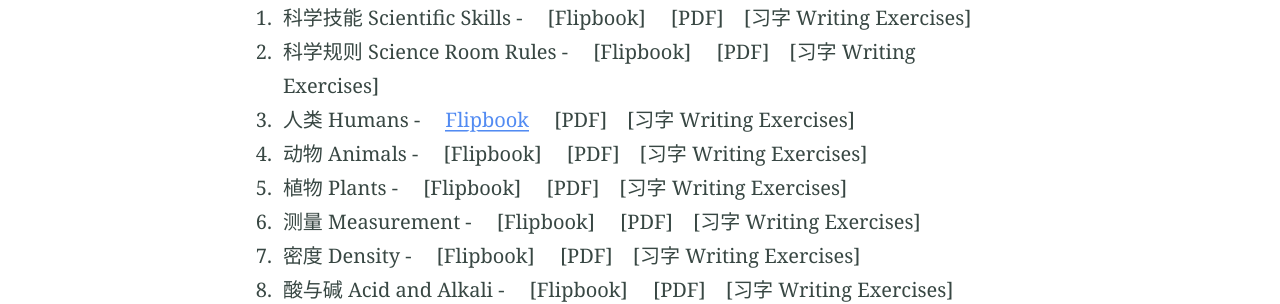
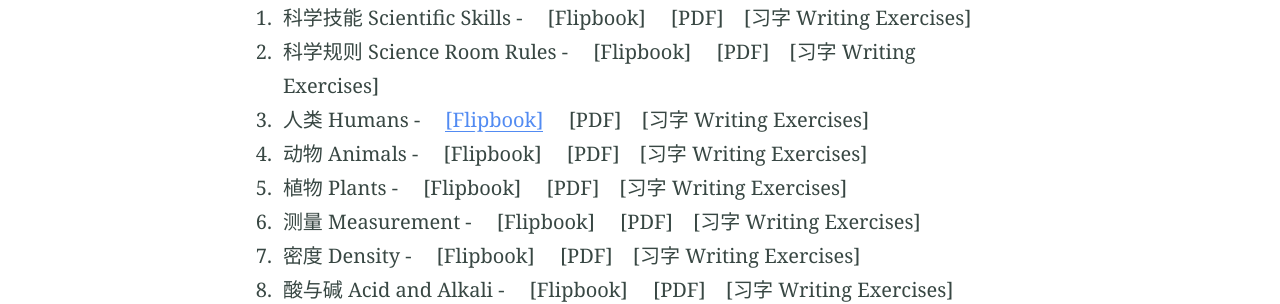
Before and after one commit to multilingual-malaysian/dlp_science, a Jekyll site: the page built from year3.md, in a window 1280 px wide. Shown: the part 974-1278 px from the top of the page. Built offline with Jekyll 4.4.1, drawn with Linux system fonts in a browser that asks for light colours.

```diff
--- a/year3.md
+++ b/year3.md
@@ -18,7 +18,7 @@ excerpt: "Resource centre for Bahasa Cina Tahun 3 text book"
 ---
 1. 科学技能 Scientific Skills - &emsp;[Flipbook]&emsp; [PDF]&emsp;[习字 Writing Exercises]
 2. 科学规则 Science Room Rules - &emsp;[Flipbook]&emsp; [PDF]&emsp;[习字 Writing Exercises]
-3. 人类 Humans - &emsp;[Flipbook](https://online.fliphtml5.com/pjnuy/mbbp/)&emsp; [PDF]&emsp;[习字 Writing Exercises]
+3. 人类 Humans - &emsp;[[Flipbook]](https://online.fliphtml5.com/pjnuy/mbbp/)&emsp; [PDF]&emsp;[习字 Writing Exercises]
 4. 动物 Animals - &emsp;[Flipbook]&emsp; [PDF]&emsp;[习字 Writing Exercises]
 5. 植物 Plants - &emsp;[Flipbook]&emsp; [PDF]&emsp;[习字 Writing Exercises]
 6. 测量 Measurement - &emsp;[Flipbook]&emsp; [PDF]&emsp;[习字 Writing Exercises]
```
